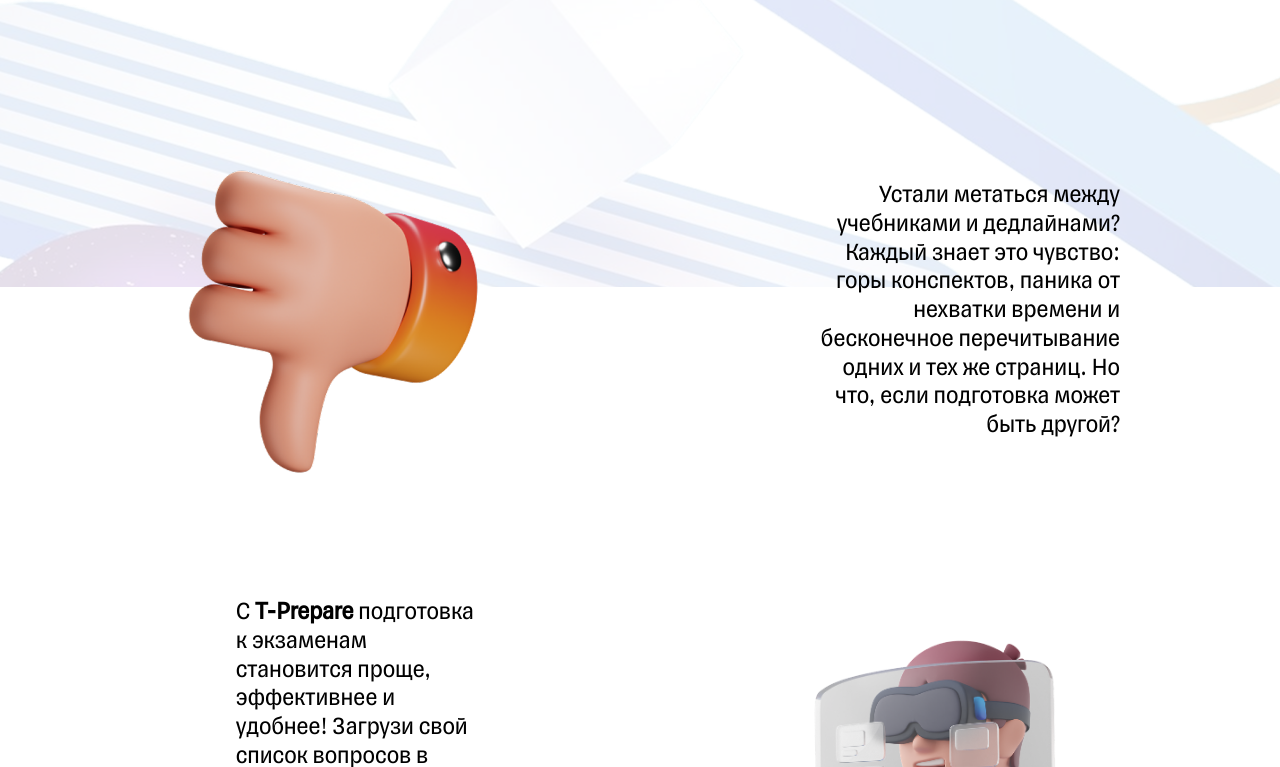
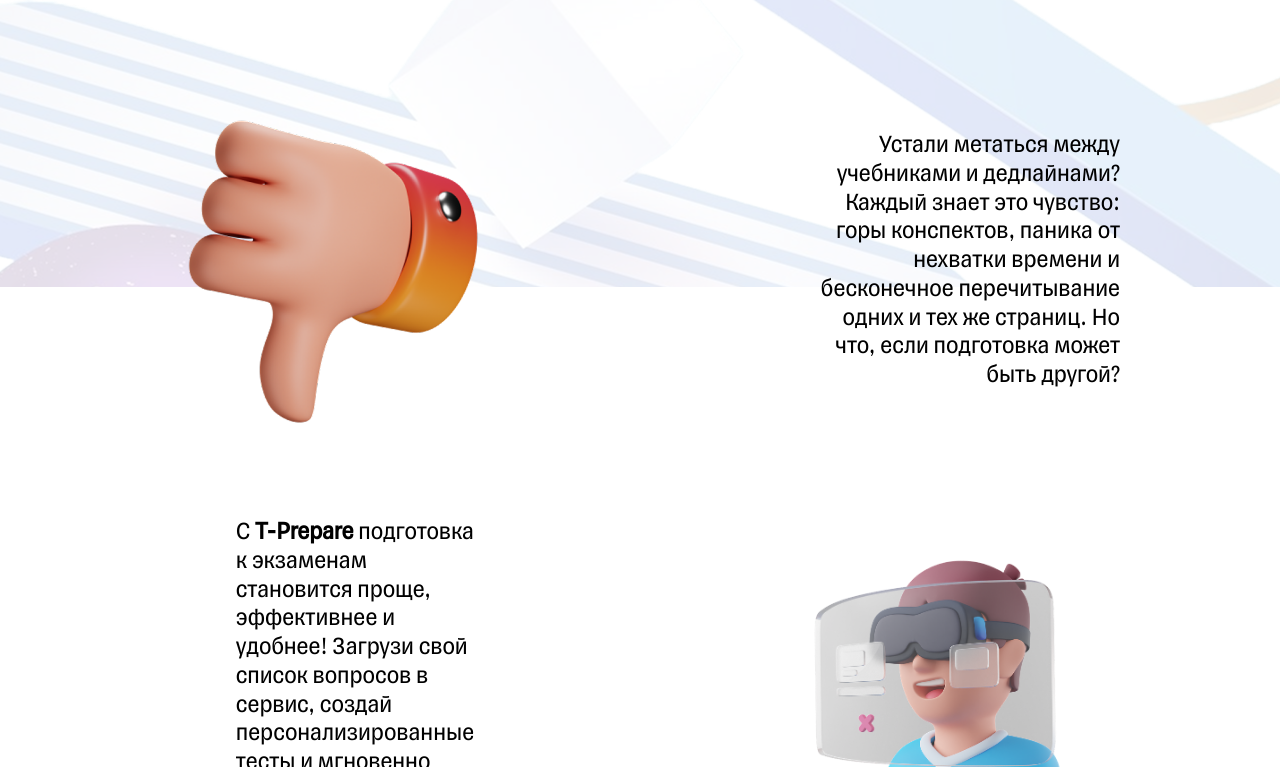
Before and after one commit to Chikidrill/T-Prepare, a Vue app in the folder vue-project/: page / in a window 1280 px wide. Shown: the part 513-1280 px from the top of the page. Built offline with nearby package versions, Linux system fonts and the light colour scheme.

Commit message:
update index

```diff
--- a/vue-project/src/pages/index.vue
+++ b/vue-project/src/pages/index.vue
@@ -84,7 +84,7 @@ export default {
     align-items: center;
     justify-content: center; // Центрирование по вертикали
     text-align: center;
-    margin-bottom: 150px;
+    margin-bottom: 100px;
   }
 
   &__text1 {
@@ -119,7 +119,7 @@ export default {
     align-items: center; /* Выравниваем по центру вертикали */
     justify-content: center; /* Центрируем по горизонтали */
     gap: 300px; /* Отступ между картинкой и текстом */
-    padding-bottom: 100px;
+    padding-bottom: 70px;
   }
   &__problem-image{
     width: 350px;
```
